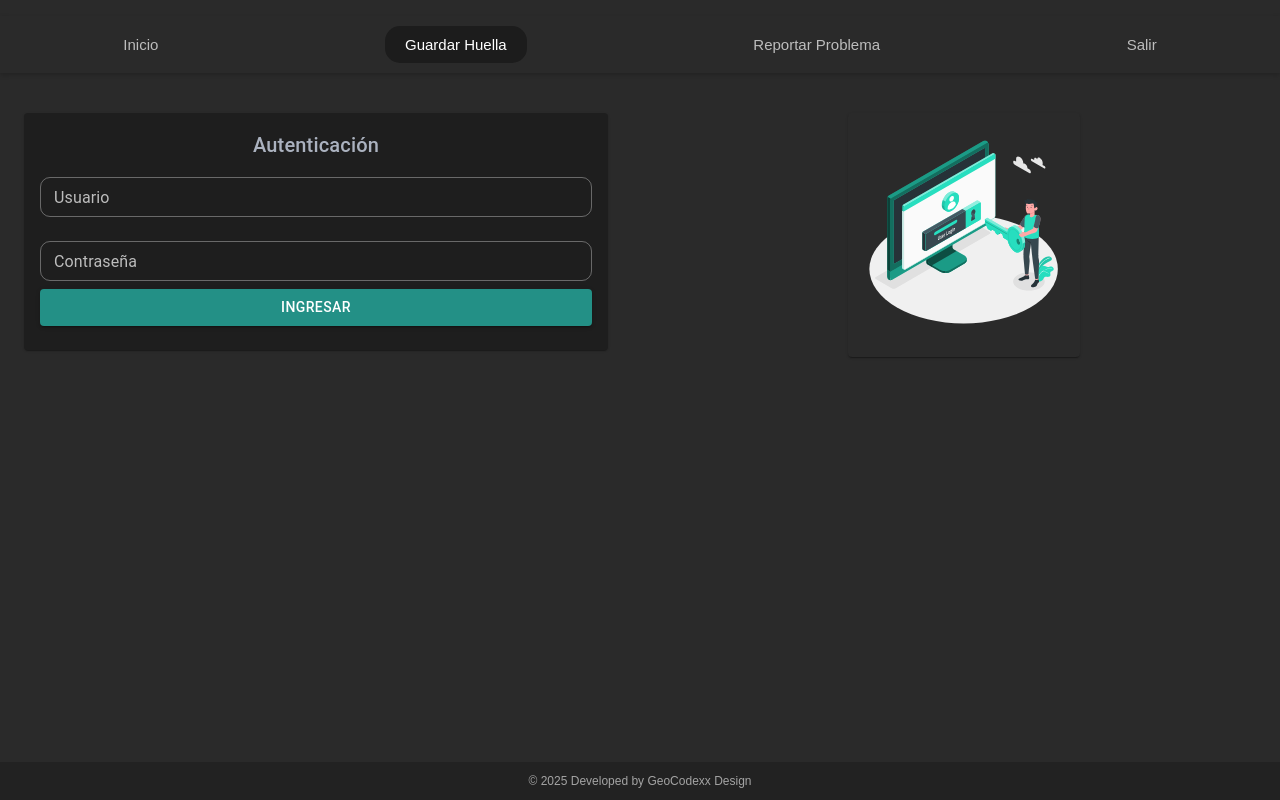
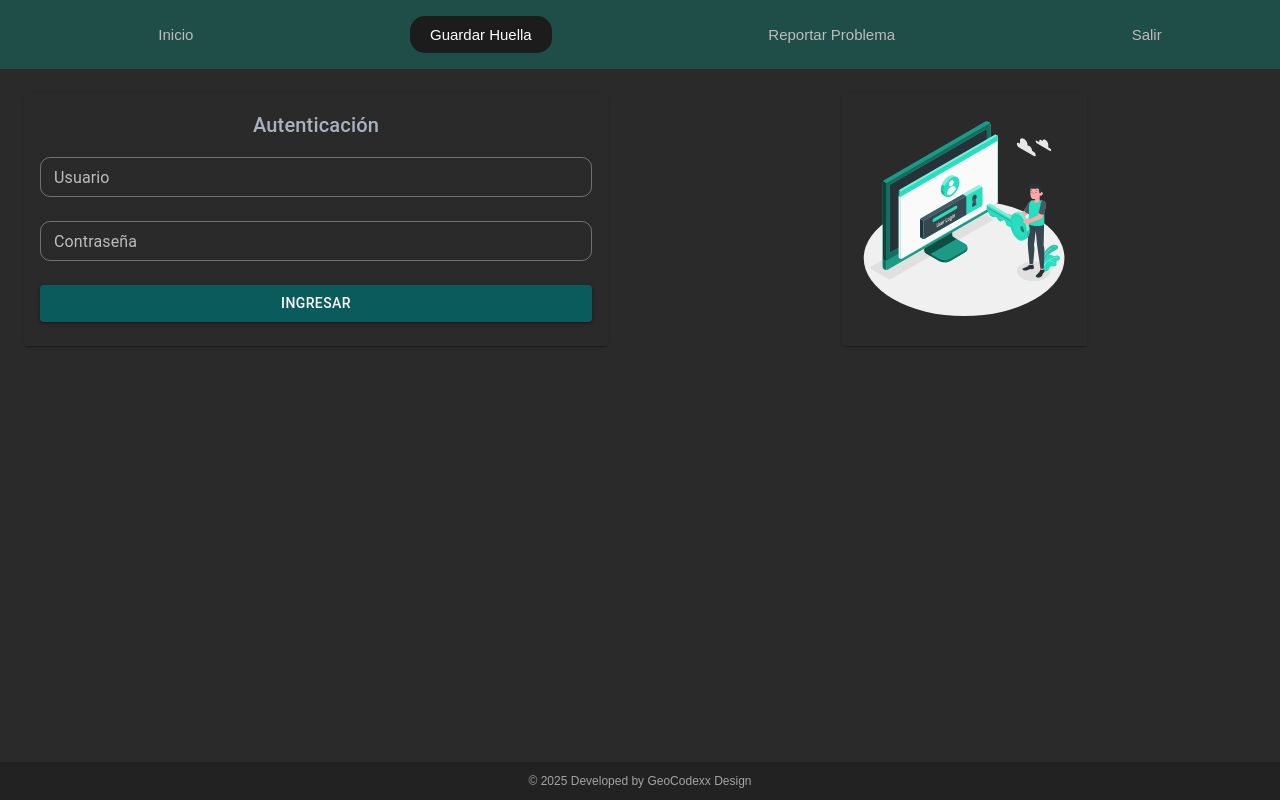
Before and after one commit to GeoCodexx/sigalab-desktop, a React (Vite) app in the folder app-electron/: page / in a window 1280 px wide. Both pictures are taken after a click on the button "Guardar Huella". Built offline with nearby package versions, Linux system fonts and the light colour scheme.

Commit message:
Estilizado y redimensionado componentes

```diff
--- a/app-electron/src/App.css
+++ b/app-electron/src/App.css
@@ -4,28 +4,30 @@ body {
   font-family: Arial, sans-serif;
   /* background-color: #121212;  Fondo oscuro */
   background-color: #2A2A2A;
-  color: #e0e0e0; /* Texto claro */
+  /*color: #e0e0e0; /* Texto claro */
+  color: #8D939A;
 }
 
 .app-container {
   display: flex;
   flex-direction: column;
-  height: 100vh;
+  /*height: 100vh;*/
 }
 
 /* Menú Superior */
 .menu-navbar {
-  /*background-color: #03dac6;*/
+  background-color:#079b8c4f/*#03dac54f;*/;
+
 }
 .menu-navbar ul {
   display: flex;
   flex-direction: row;
   justify-content: space-around;
-  width: 100%;
+  /*width: 100%;*/
   /*background-color: #1e1e1e;*/ /* Tono oscuro para el menú */
-  padding: 10px 0;
+  /*padding: 10px 0;*/
   list-style: none;
-  box-shadow: 0 2px 5px rgba(0, 0, 0, 0.2);
+  /*box-shadow: 0 2px 5px rgba(0, 0, 0, 0.2);*/
 }
 
 
@@ -47,6 +49,7 @@ body {
 .menu-navbar ul li button:hover {
   /*background-color: #333;*/
   background-color: #1c1c1c8c;
+  color: white;
 }
 
 .menu-navbar button.active {
@@ -77,7 +80,7 @@ body {
   display: flex;
   flex-direction: column;
   align-items: center;
-  justify-content: center;
+  justify-content: start;
 }
 
 /* Reloj Digital */
@@ -96,9 +99,9 @@ body {
 }
 
 .date {
-  font-size: 1.5rem;
+  font-size: 1.3rem;
   color: #e0e0e0; /* Texto claro */
-  margin-top: 10px;
+  margin-top: 5px;
 }
 
 /* Botones de Ingreso y Salida */
@@ -140,8 +143,8 @@ body {
   flex-direction: column;
   align-items: center;
   justify-content: center;
-  width: 188px;
-  height: 250px;
+  width: 100px;
+  /*height: 250px;*/
   /*background-color: #ffffff; /* Fondo muy claro para visualizar la huella */
   background-color: #222; /* Fondo oscuro inicial */
   border: 2px solid #888;
@@ -244,6 +247,10 @@ body {
   margin: 5px 0;
 }
 
+.alert-section {
+  margin: 0 20px;
+}
+
 .footer {
   position: fixed;
   bottom: 0;
--- a/app-electron/src/components/Register.jsx
+++ b/app-electron/src/components/Register.jsx
@@ -1,4 +1,4 @@
-import React, { useEffect, useState } from "react";
+import React, { /* useEffect,*/ useState } from "react";
 import {
   TextField,
   Button,
@@ -34,6 +34,7 @@ const Register = ({ setActiveView }) => {
   const [authenticated, setAuthenticated] = useState(false);
   const [hasFingerprint, setHasFingerprint] = useState(null);
   const [userData, setUserData] = useState({});
+  const [buttonState, setButtonState] = useState(false);
 
   const handleChange = (e) => {
     //setCredentials({ ...credentials, [e.target.name]: e.target.value });
@@ -144,6 +145,7 @@ const Register = ({ setActiveView }) => {
 
   //Escanear y enviar huella
   const handleFingerprintScan = async () => {
+    setLoading(true);
     setFingerprintStatus({
       type: "warning",
       message: "Escaneando... No retire el dedo.",
@@ -178,15 +180,24 @@ const Register = ({ setActiveView }) => {
 
           // Enviar la huella escaneada al backend
           try {
-            await registerFingerprint(
+            const rpta = await registerFingerprint(
               userData._id,
               response.TemplateBase64,
               token
             );
+            if (rpta.success) {
               setFingerprintStatus({
                 type: "success",
                 message: "Huella registrada correctamente.",
               });
+              setButtonState(true);
+            } else {
+              setFingerprintStatus({
+                type: "warning",
+                message: rpta.message,
+              });
+              setButtonState(false);
+            }
           } catch (error) {
             setFingerprintStatus({
               type: "error",
@@ -207,16 +218,17 @@ const Register = ({ setActiveView }) => {
         message: "Error Server: No se pudo escanear la huella.",
       });
     }
+    setLoading(false);
   };
 
   // Redirigir a Home si el usuario no existe o ya tiene huella
-  useEffect(() => {
+  /*useEffect(() => {
     if (hasFingerprint === true) {
       setTimeout(() => {
         setActiveView("home"); // Cambia la vista a Home
       }, 4000);
     }
-  }, [hasFingerprint, setActiveView]);
+  }, [hasFingerprint, setActiveView]);*/
 
   return (
     <Grid2 container spacing={2}>
@@ -224,12 +236,13 @@ const Register = ({ setActiveView }) => {
       <Grid2 size={6} sx={{ p: 3 }}>
         <Card
           sx={{
-            backgroundColor: "#1e1e1e",
+            //backgroundColor: "#1e1e1e",
+            backgroundColor: "transparent",
             color: "#ABB2BF",
           }}
         >
           {!authenticated ? (
-            <CardContent>
+            <CardContent sx={{ backgroundColor: "#2A2A2A" }}>
               <Typography variant="h6" align="center">
                 Autenticación
               </Typography>
@@ -323,27 +336,39 @@ const Register = ({ setActiveView }) => {
                   color="teal"
                   fullWidth
                   disabled={loading}
+                  sx={{ marginTop: 2 }}
                 >
                   {loading ? <CircularProgress size={24} /> : "Ingresar"}
                 </Button>
               </form>
             </CardContent>
+          ) : authenticated && !hasFingerprint ? (
+            <CardContent sx={{ backgroundColor: "#2A2A2A" }}>
+              {buttonState ? (
+                <>
+                  <Typography sx={{ color: "#8D939A" }} margin={4}>
+                    Ahora ya puedes marcar tu asistencia.
+                  </Typography>
+                  <Button
+                    variant="outlined"
+                    color="teallight"
+                    fullWidth
+                    onClick={() => setActiveView("Home")}
+                  >
+                    Ir a inicio
+                  </Button>
+                </>
               ) : (
-            <CardContent>
-              <Typography>{`Hola ${
+                <>
+                  <Typography sx={{ color: "#8D939A" }}>{`Hola ${
                     userData?.name || "Anonimo"
-              }. Por favor siga estos pasos para el registro de su huella dactilar.`}</Typography>
-              <Typography margin={2}>
+                  }. Por favor siga estos pasos para registrar su huella dactilar:`}</Typography>
+                  <Typography sx={{ color: "#8D939A" }} margin={2}>
                     1. Limpie su dedo índice izquierdo con alcohol.
                   </Typography>
-              <Typography margin={2}>
-                2. Coloque su dedo en la superficie del lector biometrico.
-              </Typography>
-              <Typography margin={2}>
-                3. Haga click en el botón "CAPTURAR HUELLA".
-              </Typography>
-              <Typography margin={2}>
-                4. No retire el dedo hasta recibir la confirmación respectiva.
+                  <Typography sx={{ color: "#8D939A" }} margin={2}>
+                    2. Coloque su dedo en el lector biometrico y presione el
+                    botón "Capturar huella".
                   </Typography>
                   <Button
                     variant="contained"
@@ -353,9 +378,34 @@ const Register = ({ setActiveView }) => {
                     sx={{ marginTop: 0 }}
                     onClick={handleFingerprintScan}
                   >
-                {loading ? <CircularProgress size={24} /> : "Capturar Huella"}
+                    {loading ? (
+                      <CircularProgress color="teal" size={24} />
+                    ) : (
+                      "Capturar Huella"
+                    )}
                   </Button>
+                </>
+              )}
             </CardContent>
+          ) : (
+            <div
+              style={{
+                width: "100%",
+                paddingTop: "30px",
+                display: "flex",
+                justifyContent: "center",
+                alignItems: "center",
+                backgroundColor: "#2A2A2A",
+              }}
+            >
+              <Button
+                variant="outlined"
+                color="teallight"
+                onClick={() => setActiveView("Home")}
+              >
+                Regresar
+              </Button>
+            </div>
           )}
         </Card>
       </Grid2>
@@ -368,14 +418,27 @@ const Register = ({ setActiveView }) => {
         <Card
           sx={{
             /*backgroundColor: "#1e1e1e",*/
-            backgroundColor: "transparent",
             color: "#ABB2BF",
+            backgroundColor: "#2A2A2A",
           }}
         >
           <CardContent
-            style={{
-              textAlign: "center",
-            }}
+            sx={
+              authenticated
+                ? {
+                    display: "flex",
+                    flexDirection: "column",
+                    justifyContent: "center",
+                    alignItems: "center",
+                  }
+                : {
+                    display: "flex",
+                    flexDirection: "column",
+                    justifyContent: "center",
+                    alignItems: "center",
+                    backgroundColor: "#2A2A2A",
+                  }
+            }
           >
             {/* <Typography variant="h5">Registro de Huella</Typography> */}
             {authenticated ? (
@@ -423,7 +486,8 @@ const Register = ({ setActiveView }) => {
               // <Typography variant="body1">
               //   Autentíquese para continuar
               // </Typography>
-              <img src={LoginImage} alt="Login Image" width={200} />
+
+              <img src={LoginImage} alt="Login Image" width={213} />
             )}
           </CardContent>
         </Card>
--- a/app-electron/src/main.jsx
+++ b/app-electron/src/main.jsx
@@ -2,7 +2,7 @@ import { StrictMode } from "react";
 import { createRoot } from "react-dom/client";
 import "./index.css";
 import App from "./App.jsx";
-import { createTheme, ThemeProvider } from '@mui/material/styles';
+import { createTheme, ThemeProvider } from "@mui/material/styles";
 
 let theme = createTheme({
   // Theme customization goes here as usual, including tonalOffset and/or
@@ -13,10 +13,18 @@ theme = createTheme(theme, {
   palette: {
     teal: theme.palette.augmentColor({
       color: {
-        main: '#239086',
+        /*main: "#239086",*/
+        main: "#0a5c5c",
       },
-      name: 'teal',
+      name: "teal",
     }),
+    teallight: theme.palette.augmentColor({
+      color: {
+        main: "#239086",
+      },
+      name: "teallight",
+    }),
+    mode: "dark",
   },
 });
 
--- a/app-electron/src/services/user.js
+++ b/app-electron/src/services/user.js
@@ -52,14 +52,20 @@ export const dataUser = async () => {
  * @param {string} token - token de autenticacion de usuario.
  * @returns {Promise<object>} - Respuesta del backend.
  */
-export const registerFingerprint = async (userId, fingerprintTemplate, token) => {
+export const registerFingerprint = async (
+  userId,
+  fingerprintTemplate,
+  token
+) => {
   try {
     const response = await axios.post(
       `${API_URL}/users/register-fingerprint`,
       { userId, fingerprint: fingerprintTemplate },
       { headers: { Authorization: `Bearer ${token}` } } // Enviar token en la cabecera
     );
-    return response.data;
+    return response.status === 200
+      ? { success: true, ...response.data }
+      : response.data;
   } catch (error) {
     console.error(
       "Error al registrar huella:",
```
Also changed, not shown: app-electron/src/components/Home.jsx (+15 -6 lines), 1 other file (tests, documents, lock files or other folders). Lines whose indentation alone changed are shown as unchanged.
